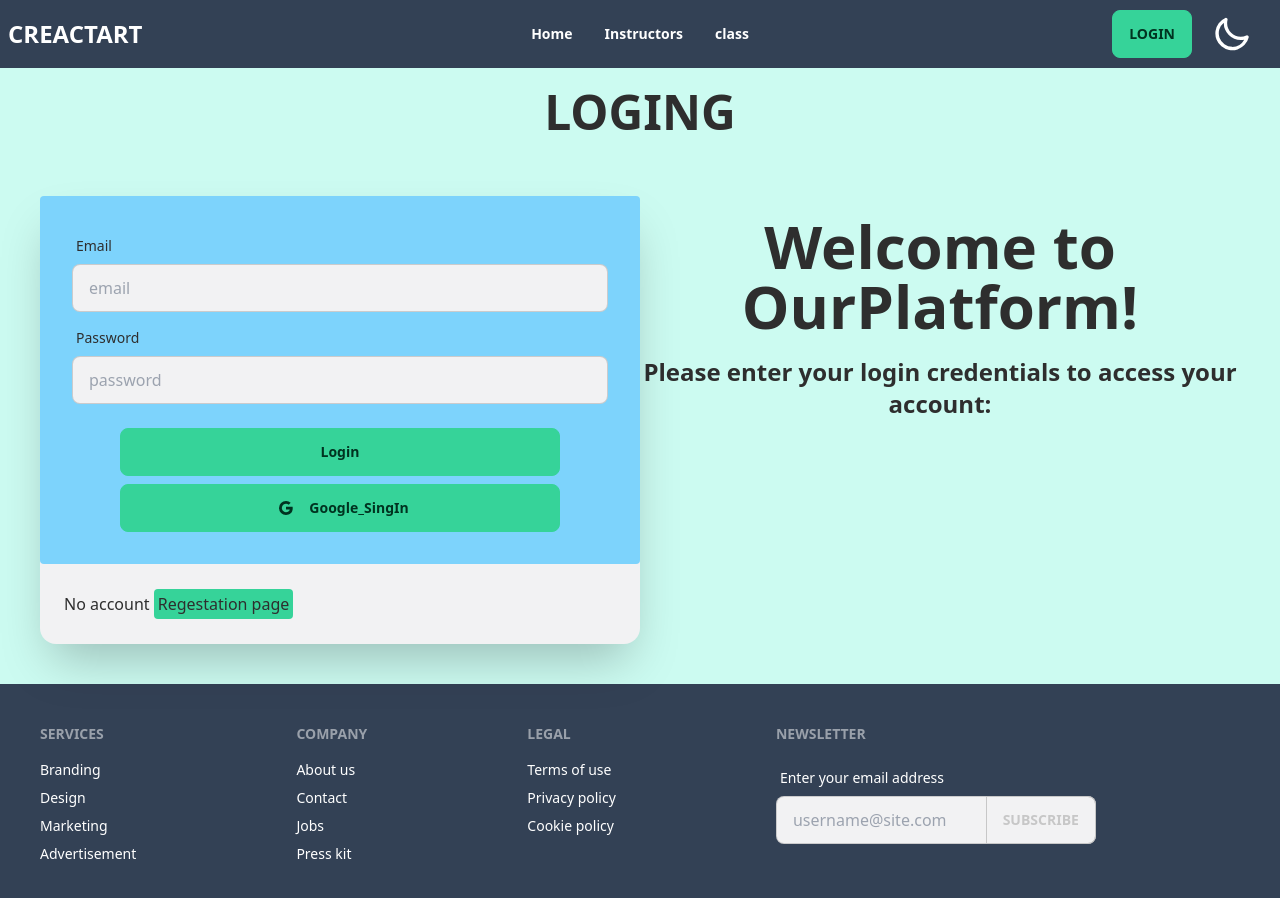
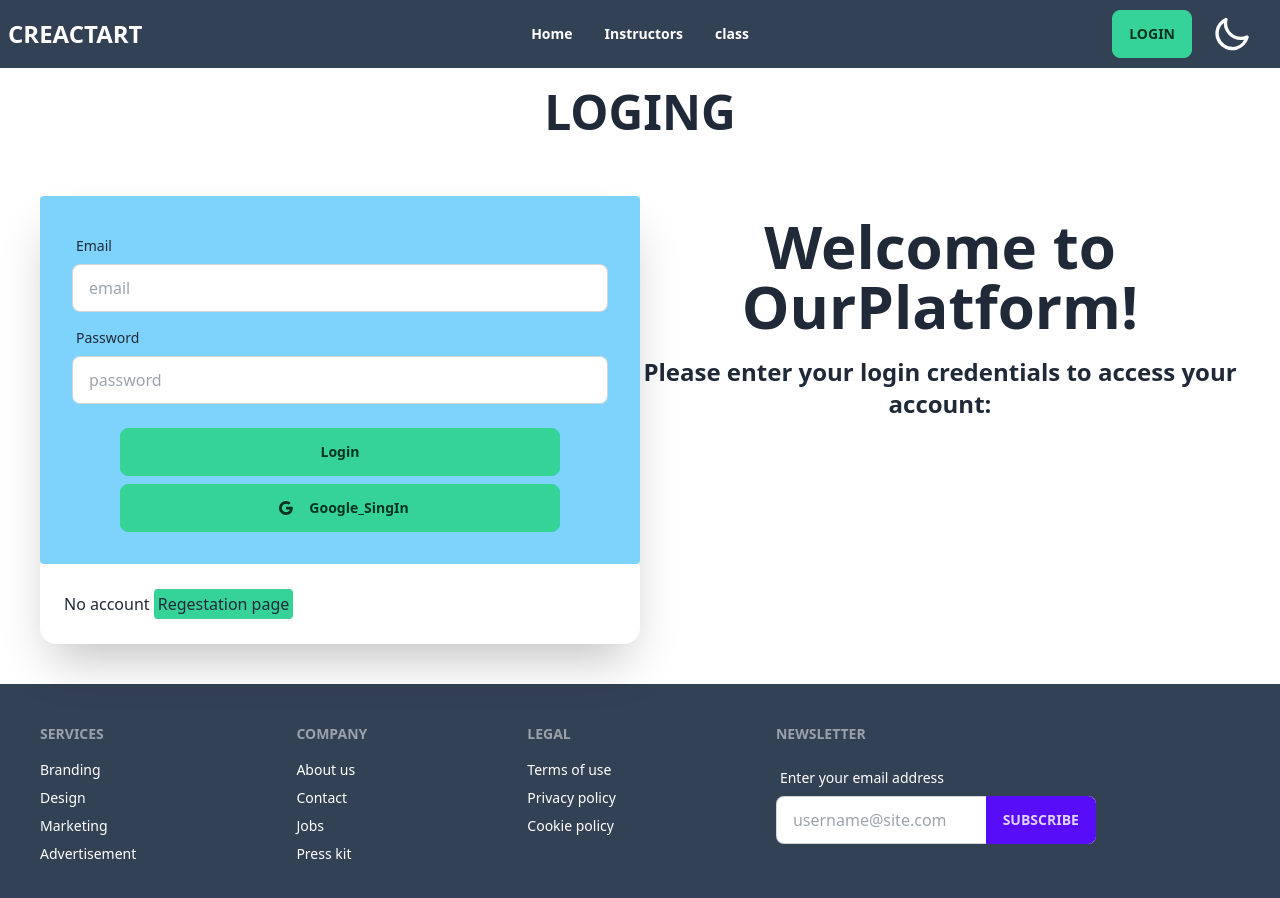
Before and after one commit to yahiamasud/CreatArt, a React (Vite) app: page /Login in a window 1280 px wide. Shown: the top 898 px of the page. Built offline with nearby package versions, Linux system fonts and the light colour scheme; no server answers.

Commit message:
theme add

```diff
--- a/index.html
+++ b/index.html
@@ -6,7 +6,7 @@
     <meta name="viewport" content="width=device-width, initial-scale=1.0" />
     <title>CREACTART</title>
   </head>
-  <body class="bg-teal-100">
+  <body>
     <div id="root"></div>
     <script type="module" src="/src/main.jsx"></script>
   </body>
--- a/package.json
+++ b/package.json
@@ -29,7 +29,7 @@
     "@types/react-dom": "^18.0.11",
     "@vitejs/plugin-react": "^4.0.0",
     "autoprefixer": "^10.4.14",
-    "daisyui": "^3.0.3",
+    "daisyui": "^3.0.22",
     "eslint": "^8.38.0",
     "eslint-plugin-react": "^7.32.2",
     "eslint-plugin-react-hooks": "^4.6.0",
--- a/src/Sherpage/Navbar/Navbar.jsx
+++ b/src/Sherpage/Navbar/Navbar.jsx
@@ -1,15 +1,34 @@
-import { useContext } from 'react';
+import { useContext, useEffect, useState } from 'react';
 import { Link } from 'react-router-dom';
 import { AuthContext } from '../../providers/AuthProviders';
 import './navbar.css'
-// import img from '/public/ldp_plugin-wpml.png'
+
 
 const Navbar = () => {
+    const [theme, setTheme]= useState(localStorage.getItem("theme") ? localStorage.getItem("theme"): "light");
+
     const { user, logOut } = useContext(AuthContext)
+
     const handleLogout = () => {
         logOut()
             .then()
     }
+
+    useEffect(()=>{
+        localStorage.setItem("theme", theme);
+        const localTheme= localStorage.getItem('theme');
+        document.querySelector("html").setAttribute('data-theme', localTheme)
+    },[theme]);
+
+    const handleThems =(e) =>{
+        if (e.target.checked){
+            setTheme("dark");
+        }
+        else{
+            setTheme('light');
+        }
+    }
+
     return (
         <div className="navbar bg-slate-700 text-white">
             <div className="navbar-start">
@@ -58,7 +77,7 @@ const Navbar = () => {
                         </Link>
                     }
                     <label className="swap swap-rotate pl-5">
-                        <input type="checkbox" />
+                        <input type="checkbox" onChange={handleThems} checked={theme === "light" ? false:"dark"} />
                         <svg className="swap-on fill-current w-10 h-10" xmlns="http://www.w3.org/2000/svg" viewBox="0 0 24 24"><path d="M5.64,17l-.71.71a1,1,0,0,0,0,1.41,1,1,0,0,0,1.41,0l.71-.71A1,1,0,0,0,5.64,17ZM5,12a1,1,0,0,0-1-1H3a1,1,0,0,0,0,2H4A1,1,0,0,0,5,12Zm7-7a1,1,0,0,0,1-1V3a1,1,0,0,0-2,0V4A1,1,0,0,0,12,5ZM5.64,7.05a1,1,0,0,0,.7.29,1,1,0,0,0,.71-.29,1,1,0,0,0,0-1.41l-.71-.71A1,1,0,0,0,4.93,6.34Zm12,.29a1,1,0,0,0,.7-.29l.71-.71a1,1,0,1,0-1.41-1.41L17,5.64a1,1,0,0,0,0,1.41A1,1,0,0,0,17.66,7.34ZM21,11H20a1,1,0,0,0,0,2h1a1,1,0,0,0,0-2Zm-9,8a1,1,0,0,0-1,1v1a1,1,0,0,0,2,0V20A1,1,0,0,0,12,19ZM18.36,17A1,1,0,0,0,17,18.36l.71.71a1,1,0,0,0,1.41,0,1,1,0,0,0,0-1.41ZM12,6.5A5.5,5.5,0,1,0,17.5,12,5.51,5.51,0,0,0,12,6.5Zm0,9A3.5,3.5,0,1,1,15.5,12,3.5,3.5,0,0,1,12,15.5Z" /></svg>
                         <svg className="swap-off fill-current w-10 h-10" xmlns="http://www.w3.org/2000/svg" viewBox="0 0 24 24"><path d="M21.64,13a1,1,0,0,0-1.05-.14,8.05,8.05,0,0,1-3.37.73A8.15,8.15,0,0,1,9.08,5.49a8.59,8.59,0,0,1,.25-2A1,1,0,0,0,8,2.36,10.14,10.14,0,1,0,22,14.05,1,1,0,0,0,21.64,13Zm-9.5,6.69A8.14,8.14,0,0,1,7.08,5.22v.27A10.15,10.15,0,0,0,17.22,15.63a9.79,9.79,0,0,0,2.1-.22A8.11,8.11,0,0,1,12.14,19.73Z" /></svg>
                     </label>
--- a/src/componant/PIntreeItems/PItreeItems.jsx
+++ b/src/componant/PIntreeItems/PItreeItems.jsx
@@ -5,7 +5,6 @@ const PItreeItems = ({popular,index}) => {
     return (
         <div className='flex mx-auto'>
             <div className='text-center '>
-                <p>{index + 1}</p>
                <img src={image} className='teacehrImage' alt="" />
                <h1>Name:-{name}</h1>
                <p>Email:-{email}</p>
--- a/tailwind.config.js
+++ b/tailwind.config.js
@@ -7,21 +7,9 @@ export default {
   theme: {
     extend: {},
   },
+
   plugins: [require("daisyui")],
-
   daisyui: {
-    themes: [
-      {
-        mytheme: {
-
-          "neutral": "#201924",
-
-          "base-100": "#f2f2f3",
-
-          "info": "#759be6",
-
-        },
-      },
-    ],
+    themes: [ "light","dark"],
   },
 }
```
Also changed, not shown: 1 other file (tests, documents, lock files or other folders).
